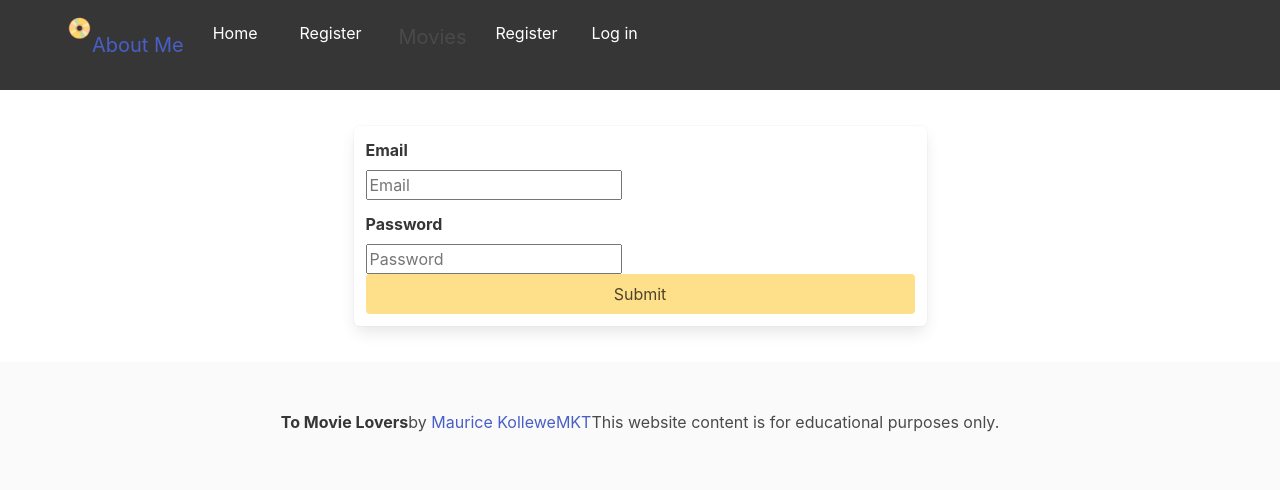
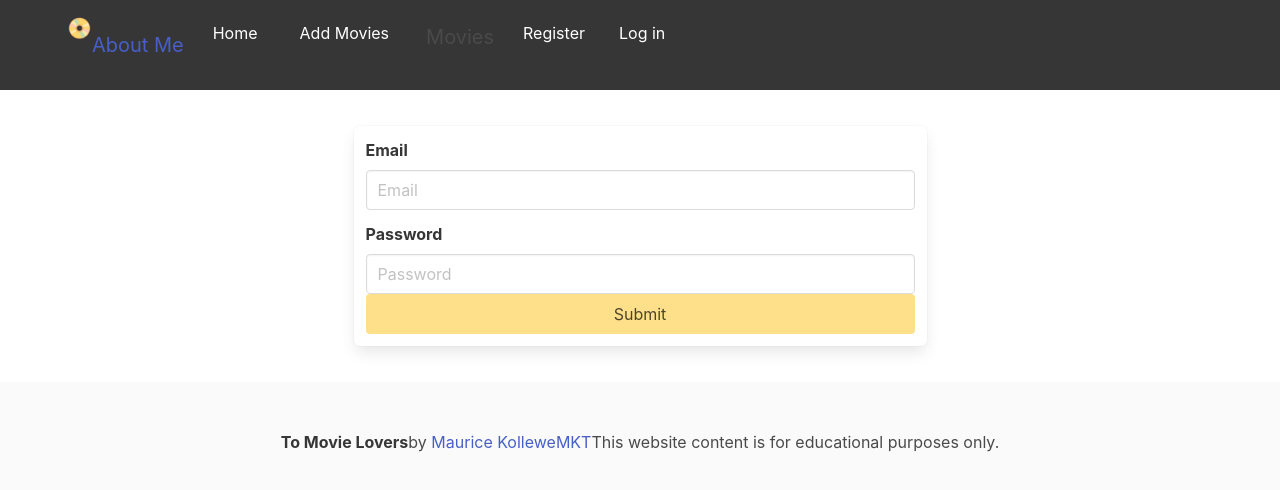
Before and after one commit to maurice-35/movie-data-base, a React (Create React App) app in the folder client/: page /login in a window 1280 px wide. Shown: the top 490 px of the page. Built offline with nearby package versions, Linux system fonts and the light colour scheme.

Commit message:
create MovieNew page

```diff
--- a/client/src/App.js
+++ b/client/src/App.js
@@ -6,8 +6,12 @@ import Login from './components/auth/Login'
 import Home from './components/common/Home'
 import MovieIndex from './components/Movies/MovieIndex'
 import MovieShow from './components/Movies/MovieShow'
+import MovieNew from './components/Movies/MovieNew'
 import Navbar from './components/common/Navbar'
+import Profile from './components/userProfile/Profile'
 import Footer from './components/Footer'
+
+
 
 
 const App = () => {
@@ -16,11 +20,13 @@ const App = () => {
     <BrowserRouter>
       <Navbar />
       <Switch>
-        <Route path="/Movies/:id" component={MovieShow} />
+        <Route path='/movies/new' component={MovieNew} />
+        <Route path="/movies/:id" component={MovieShow} />
         <Route path="/Movies" component={MovieIndex} />
-        <Route path="/Login" component={Login} />
-        <Route path="/Register" component={Register} />
-        <Route path="/About Me" component={About} />
+        <Route path="/user" component={Profile} />
+        <Route path="/login" component={Login} />
+        <Route path="/register" component={Register} />
+        <Route path="/about Me" component={About} />
         <Route path="/" component={Home} />
       </Switch>
       <Footer />
--- /dev/null
+++ b/client/src/components/Movies/MovieNew.js
@@ -0,0 +1,18 @@
+import React from 'react'
+
+
+const MovieNew = () => {
+
+
+
+
+
+  return (
+    <>
+      <h1>MovieNew</h1>
+    </>
+
+  )
+}
+
+export default MovieNew
--- a/client/src/components/auth/Login.js
+++ b/client/src/components/auth/Login.js
@@ -6,6 +6,7 @@ import { useHistory } from 'react-router-dom'
 
 const Login = () => {
   const history = useHistory()
+  const [error, setError] = useState(false)
   const [formdata, setFormdata] = useState({
     email: '',
     password: '',
@@ -16,7 +17,7 @@ const Login = () => {
     const newFormdata = { ...formdata, [event.target.name]: event.target.value }
     setFormdata(newFormdata)
   }
-  console.log(formdata)
+  // console.log(formdata)
 
   const setTokenToLocalStorage = (token) => {
     window.localStorage.setItem('token', token)
@@ -27,15 +28,18 @@ const Login = () => {
     event.preventDefault()
     try {
       const { data } = await axios.post('/api/auth/login/', formdata)
-      console.log('token', data.token)
+      // console.log('token', data.token)
       setTokenToLocalStorage(data.token)
       history.push('/movies')
     } catch (err) {
-      console.log(err)
+      setError(true)
     }
     // console.log(formdata)
   }
 
+  const handleFocus = () => {
+    setError(false)
+  }
 
   return (
     <section className="section">
@@ -46,27 +50,29 @@ const Login = () => {
               <label className="label">Email</label>
               <div className="control">
                 <input
-                  // className={`input ${errors.username ? 'is-danger' : ''}`}
+                  className={`input ${error ? 'is-danger' : ''}`}
                   placeholder="Email"
                   onChange={handleChange}
                   name="email"
                   value={formdata.email}
+                  onFocus={handleFocus}
                 />
               </div>
-              {/* {errors.username && <p className="help is-danger">{errors.username}</p>} */}
             </div>
             <div className="field">
               <label className="label">Password</label>
               <div className="control">
                 <input
-                  // className={`input ${errors.email ? 'is-danger' : ''}`}
+                  className={`input ${error.email ? 'is-danger' : ''}`}
                   type="password"
                   placeholder="Password"
                   onChange={handleChange}
                   name="password"
                   value={formdata.password}
+                  onFocus={handleFocus}
                 />
               </div>
+              {error && <p className="help is-danger">Sorry, username or password are incorrect</p>}
               <div className="field">
                 <button type="submit" className="button is-fullwidth is-warning">Submit</button>
               </div>
--- a/client/src/components/common/Navbar.js
+++ b/client/src/components/common/Navbar.js
@@ -36,7 +36,7 @@ const Navbar = () => {
       <div className="container">
         <div className="navbar-brand">
           <div className={`navbar-menu ${isActive ? 'is-active' : ''}`}>
-            <span><Link to="logo">📀</Link>
+            <span><Link to="logo">📀 </Link>
             </span>
           </div>
           <div className="navbar-start">
@@ -52,12 +52,11 @@ const Navbar = () => {
                   <Link className="button is-dark" to="/home">
                     Home
                   </Link>
-                  <Link className="button is-dark" to="/register">
-                    Register
+                  <Link className="button is-dark" to="/Add Movies">
+                    Add Movies
                   </Link>
 
                   <Link to="/movies" className="navbar-item">Movies</Link>
-                  {userIsAuthenticated() && <Link to="/movies/new" className="navbar-item">Add a new Movie</Link>}
                 </div>
                 <Link className="button is-dark" to="/register">
                   Register
--- /dev/null
+++ b/client/src/components/userProfile/Profile.js
@@ -0,0 +1,93 @@
+// import React, { useState } from 'react'
+// import { Form, Col, Button } from 'react-bootstrap'
+// import axios from 'axios'
+// import { getTokenFromLocalStorage } from '../auth/helpers/auth'
+// import { useHistory } from 'react-router'
+
+
+// const Profile = () => {
+//   // eslint-disable-next-line no-unused-vars
+//   const history = useHistory()
+//   const [userData, setUserData] = useState({
+//     email: '',
+//     first_name: '',
+//     last_name: '',
+//     profile_image: '',
+//   })
+
+
+//   const handleSubmit = async (event) => {
+//     event.preventDefault()
+//     history.push('/user')
+//     try {
+//       await axios.post('/api/profile', userData, {
+//         headers: { Authorization: `Bearer ${getTokenFromLocalStorage()}` },
+//       })
+
+//     } catch (err) {
+//       console.log(err)
+//     }
+//   }
+
+//   const handleChange = (event) => {
+//     const newUser = { ...userData, [event.target.name]: event.target.value }
+//     UserData(newUser)
+//     console.log(newUser)
+//   }
+//   const handleUpload = async () => {
+//     try {
+//       await axios.post('https://api.cloudinary.com/v1_1/inetab/image/upload', userData.image, {
+//         headers: { Authorization: `Bearer ${getTokenFromLocalStorage()}` },
+//       })
+//     } catch (err) {
+//       console.log(err)
+//     }
+//   }
+
+//   return (
+//     <div className="background-color">
+//       <div className="form-container text-monospace">
+//         <Form  className="animate__animated animate__zoomIn"onSubmit={handleSubmit}>
+//           <h3 className="pet-form">Create your Movie Profile</h3>
+//           <Form.Group className="form-row">
+//             <Col xs={7}>
+//               <Form.Label>User Name</Form.Label>
+//               <Form.Control onChange={handleChange} name="name" value={userData.title} placeholder="Your dog or cats name" required/>
+//             </Col>
+//             <Col xs={7}>
+//               <Form.Label>Breed</Form.Label>
+//               <Form.Control onChange={handleChange} name="breed" value={userData.}placeholder="Your dog or cat breed"  required/>
+//             </Col>
+//           </Form.Group>
+//           <Form.Group className="form-row" controlId="formGridGender">
+//             <Col xs={2}>
+//               <Form.Label>Gender</Form.Label>
+//               <Form.Control  onChange={handleChange} name="gender" value={petData.name} as="select" defaultValue="Gender" required>
+//                 <option>Either</option>
+//                 <option value="male">Male</option>
+//                 <option value="female">Female</option>
+//               </Form.Control>
+//             </Col>
+//             <Form.Group controlId="formGridAge">
+//               <Col xs={5}>
+//                 <Form.Label>Age</Form.Label>
+//                 <Form.Control onChange={handleUpload} name="age" value={petData.year}/>
+//               </Col>
+//             </Form.Group>
+//             {/* <Form.File onChange={handleChange} name="image" value={petData.image} id="pet-form" label="Pet photo upload" />
+//             <Button onClick={handleUpload}>Upload Image</Button> */}
+
+//             <Form.Group controlId="formGridAbout">
+
+//             </Form.Group>
+//           </Form.Group>
+//           <Button className="submit-button"type="submit">Submit</Button>
+
+//         </Form>
+//       </div>
+//     </div>
+
+//   )
+// }
+
+// export default Profile
```
